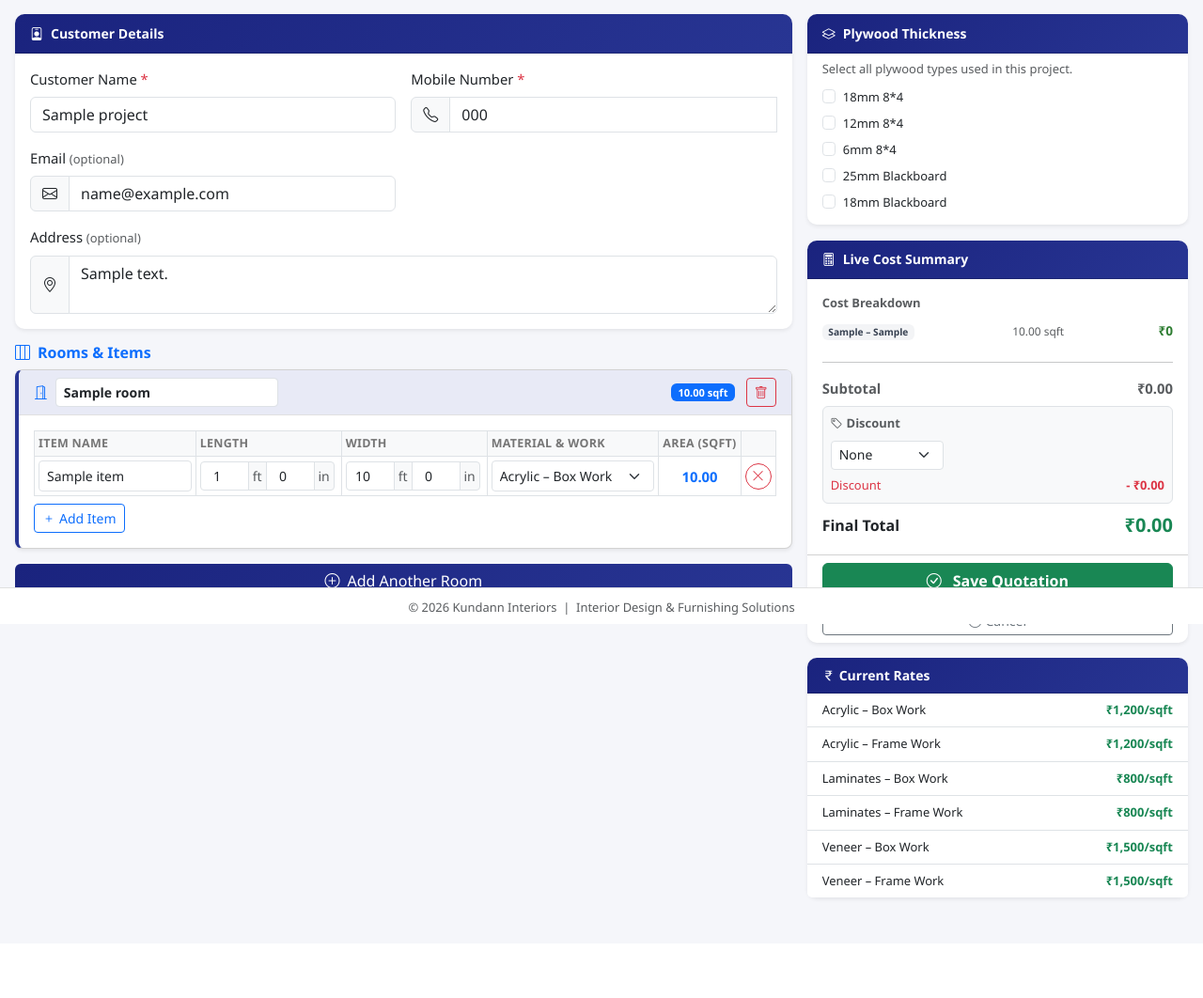
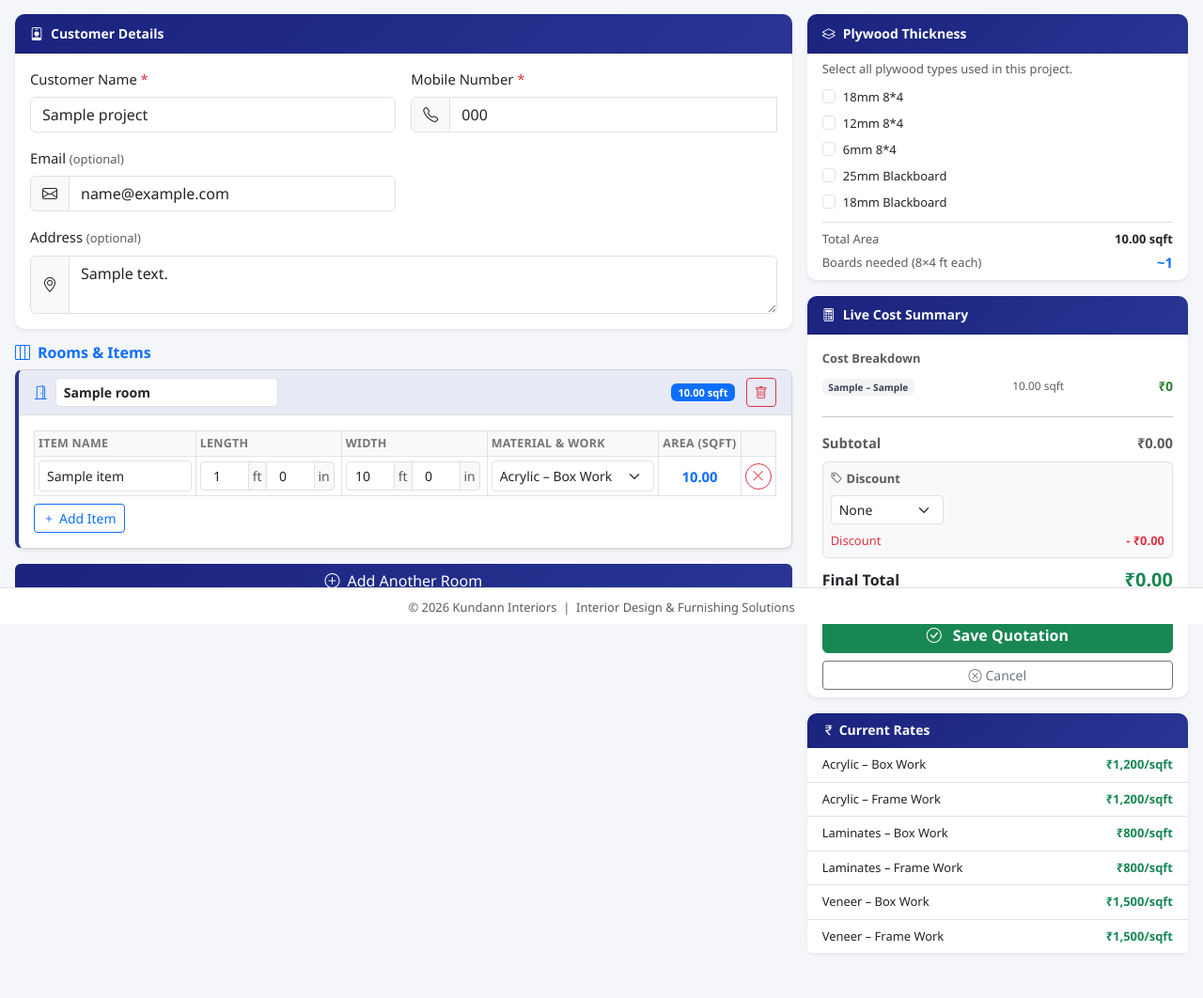
Before and after one commit to harshith2608/Kundan-interiors, a Flask app: page /projects/1/edit in a window 1280 px wide. Shown: the part 136-1198 px from the top of the page at 94% size. Before the commit the page ends 1095 px from the top, so only its background shows below. Run offline with Flask 3, Linux system fonts and the light colour scheme; a user stored in the database is signed in; data comes from the database, SQL or seed files in the repository; tables that the repository leaves empty hold one stand-in row (values such as "Sample post"); data that the repository does not hold is empty; some libraries are stand-ins or nearby versions.

Commit message:
Show live plywood board count estimate on project form
Calculates approximate number of 8×4 ft boards (32 sqft each) needed
based on total project area. Updates live as rooms/items are added.
Displayed in the Plywood Thickness card, hidden when no items exist.

Co-Authored-By: Claude Sonnet 4.6 <noreply@anthropic.com>

```diff
--- a/static/js/project_form.js
+++ b/static/js/project_form.js
@@ -537,12 +537,14 @@ function onItemField(rk, ik) {
 // ─── Calculations ─────────────────────────────────────────────────────────────
 function recalcAll() {
   const comboAreas = {};  // { 'wood|work': area }
+  let totalArea = 0;
 
   Object.entries(rooms).forEach(([rk, room]) => {
     let roomArea = 0;
     Object.values(room.items).forEach(item => {
       const a = item.area || 0;
       roomArea += a;
+      totalArea += a;
       const key = `${item.wood_type}|${item.work_type}`;
       comboAreas[key] = (comboAreas[key] || 0) + a;
     });
@@ -560,6 +562,20 @@ function recalcAll() {
   if (gtEl) gtEl.textContent = fmt;
 
   _updateFinalTotal(grandTotal);
+
+  // Update boards estimate (8×4 ft = 32 sqft per board)
+  const boardsBox  = document.getElementById('boards-estimate');
+  const boardsArea = document.getElementById('boards-total-area');
+  const boardsCnt  = document.getElementById('boards-count');
+  if (boardsBox) {
+    if (totalArea > 0) {
+      boardsBox.style.display = '';
+      if (boardsArea) boardsArea.textContent = totalArea.toFixed(2) + ' sqft';
+      if (boardsCnt)  boardsCnt.textContent  = '~' + Math.ceil(totalArea / 32);
+    } else {
+      boardsBox.style.display = 'none';
+    }
+  }
 
   // Auto-save draft whenever the cost summary recalculates (room/item change)
   scheduleDraftSave();
--- a/templates/projects/form.html
+++ b/templates/projects/form.html
@@ -165,6 +165,16 @@
             <label class="form-check-label small" for="{{ opt_id }}">{{ opt }}</label>
           </div>
           {% endfor %}
+          <div id="boards-estimate" class="mt-2 pt-2 border-top" style="display:none">
+            <div class="d-flex justify-content-between align-items-center">
+              <span class="small text-muted">Total Area</span>
+              <span class="small fw-semibold" id="boards-total-area">0.00 sqft</span>
+            </div>
+            <div class="d-flex justify-content-between align-items-center mt-1">
+              <span class="small text-muted">Boards needed <span class="text-muted fw-normal">(8×4 ft each)</span></span>
+              <span class="fw-bold text-primary" id="boards-count">~0</span>
+            </div>
+          </div>
         </div>
       </div>
 
```
